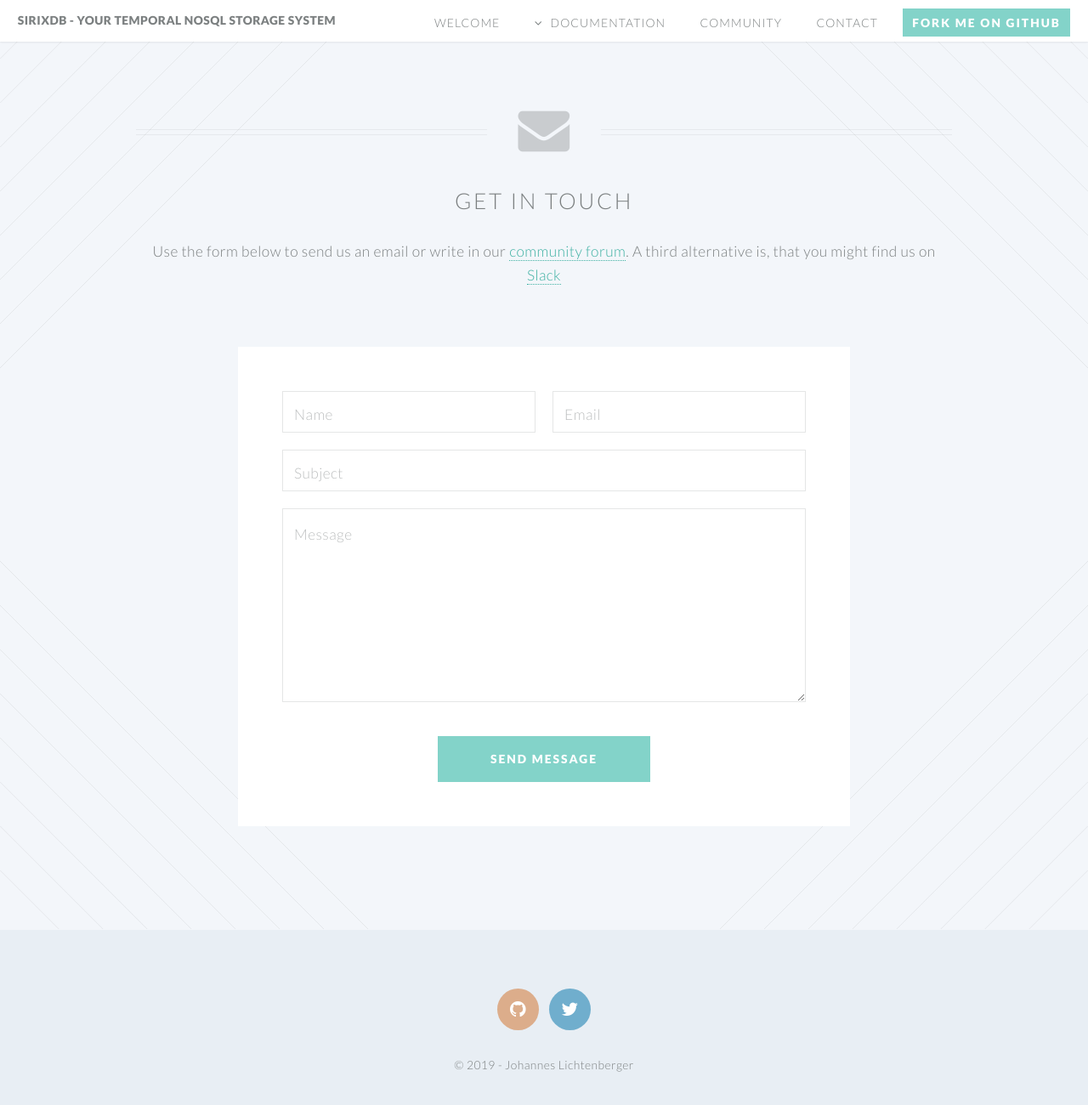
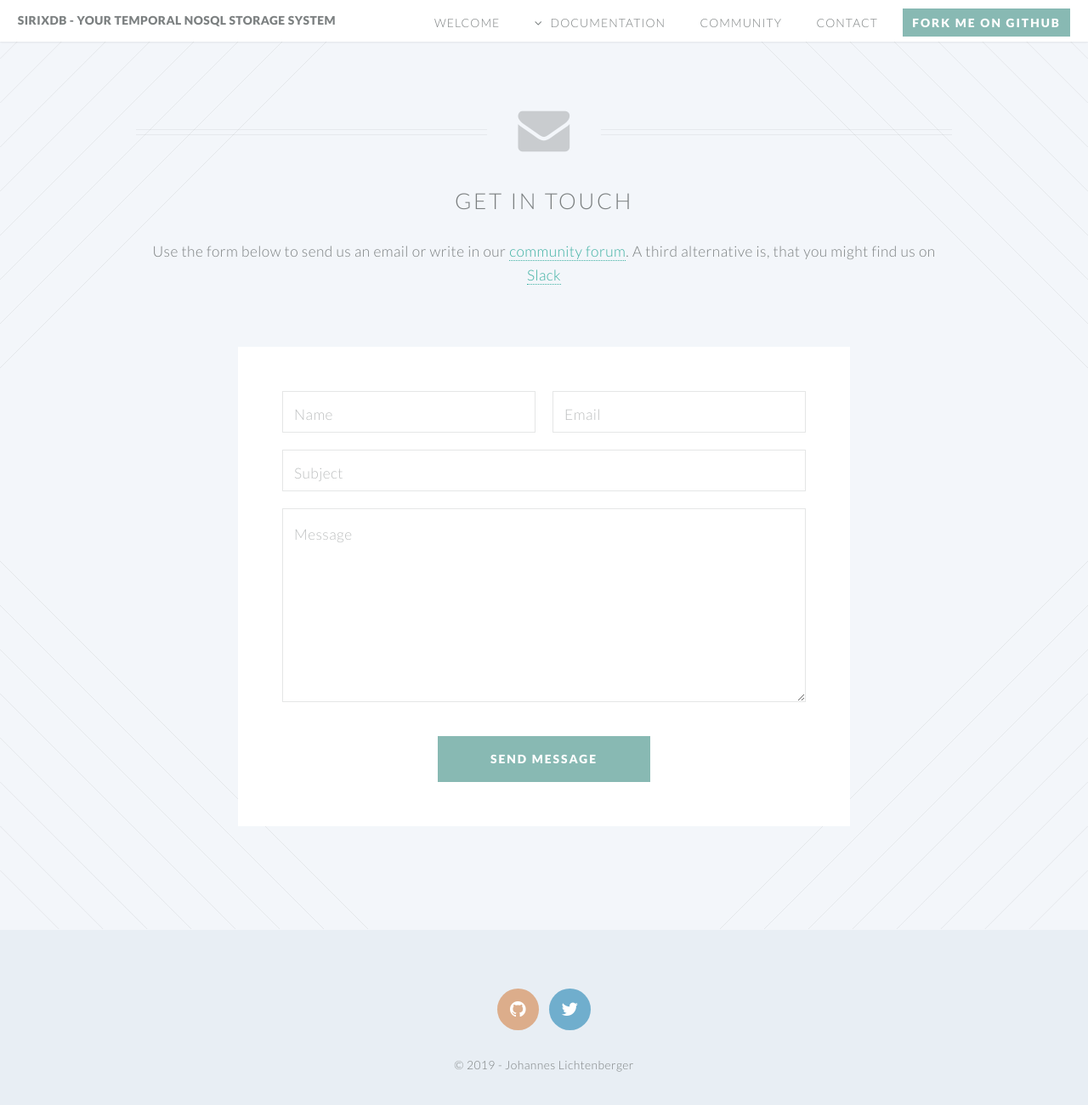
Before and after one commit to sirixdb/sirixdb.github.io, a Jekyll site: the page built from contact.html, in a window 1280 px wide and 1330 px high. Shown: the top 1300 px of the window at 85% size. Built offline with Jekyll 4.4.1, drawn with Linux system fonts in a browser that asks for light colours.

Commit message:
Update style.css

```diff
--- a/css/style.css
+++ b/css/style.css
@@ -204,7 +204,7 @@
 		input[type="password"]:focus,
 		input[type="email"]:focus,
 		textarea:focus {
-			border-color: #83d3c9;
+			border-color: #88b9b3;
 		}
 
 	input[type="text"],
@@ -531,8 +531,8 @@
 		input[type="submit"].special,
 		input[type="reset"].special,
 		.button.special {
-			background: #83d3c9;
-			border-color: #83d3c9;
+			background: #88b9b3;
+			border-color: #88b9b3;
 			color: white !important;
 		}
 
@@ -572,7 +572,7 @@
 		}
 
 		.wrapper.style2 {
-			background-color: #83d3c9;
+			background-color: #88b9b3;
 			background-image: url("images/light-bl.svg"), url("images/light-br.svg");
 			background-position: bottom left, bottom right;
 			background-repeat: no-repeat, no-repeat;
@@ -587,7 +587,7 @@
 			.wrapper.style2 .button.special {
 				background: white;
 				border-color: white;
-				color: #83d3c9 !important;
+				color: #88b9b3 !important;
 			}
 
 				.wrapper.style2 .button.special:hover {
@@ -786,7 +786,7 @@
 			}
 
 			.dropotron > li:hover > a {
-				background: #83d3c9;
+				background: #88b9b3;
 				color: white;
 			}
 
```
